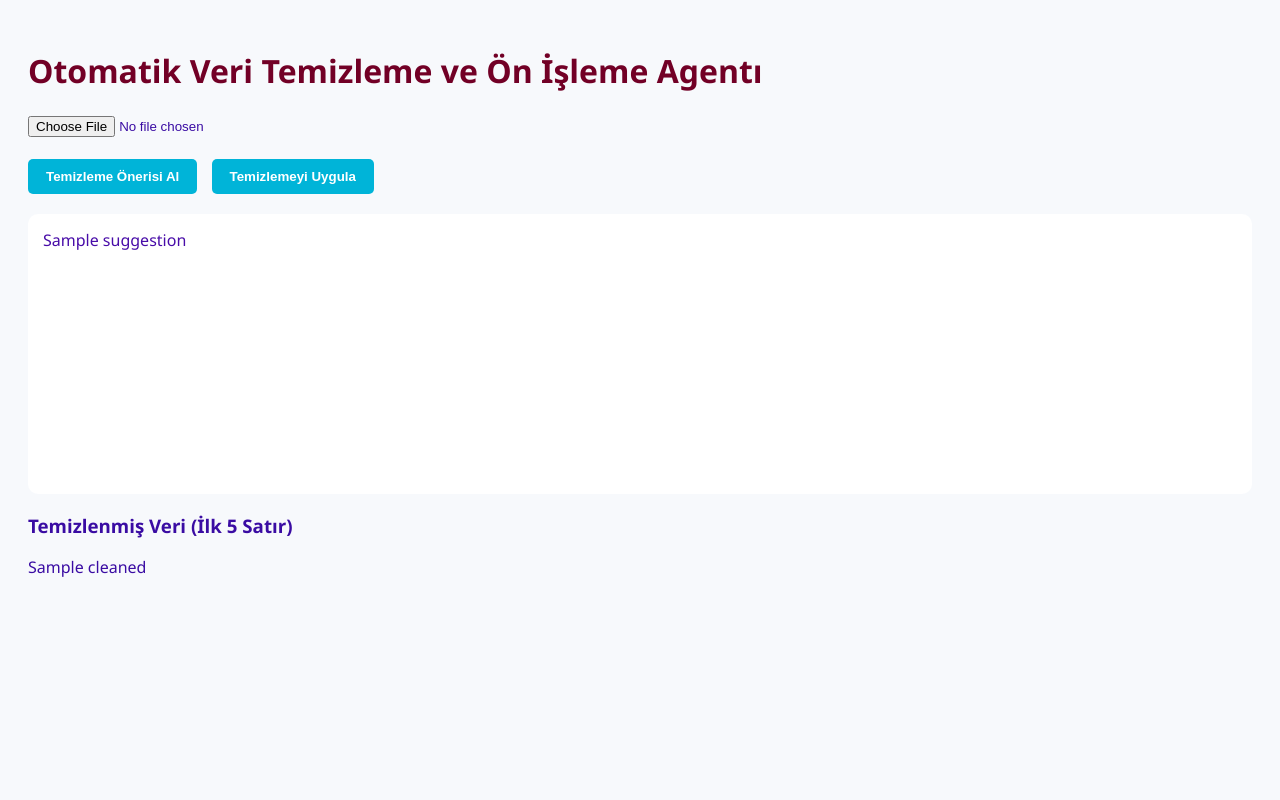
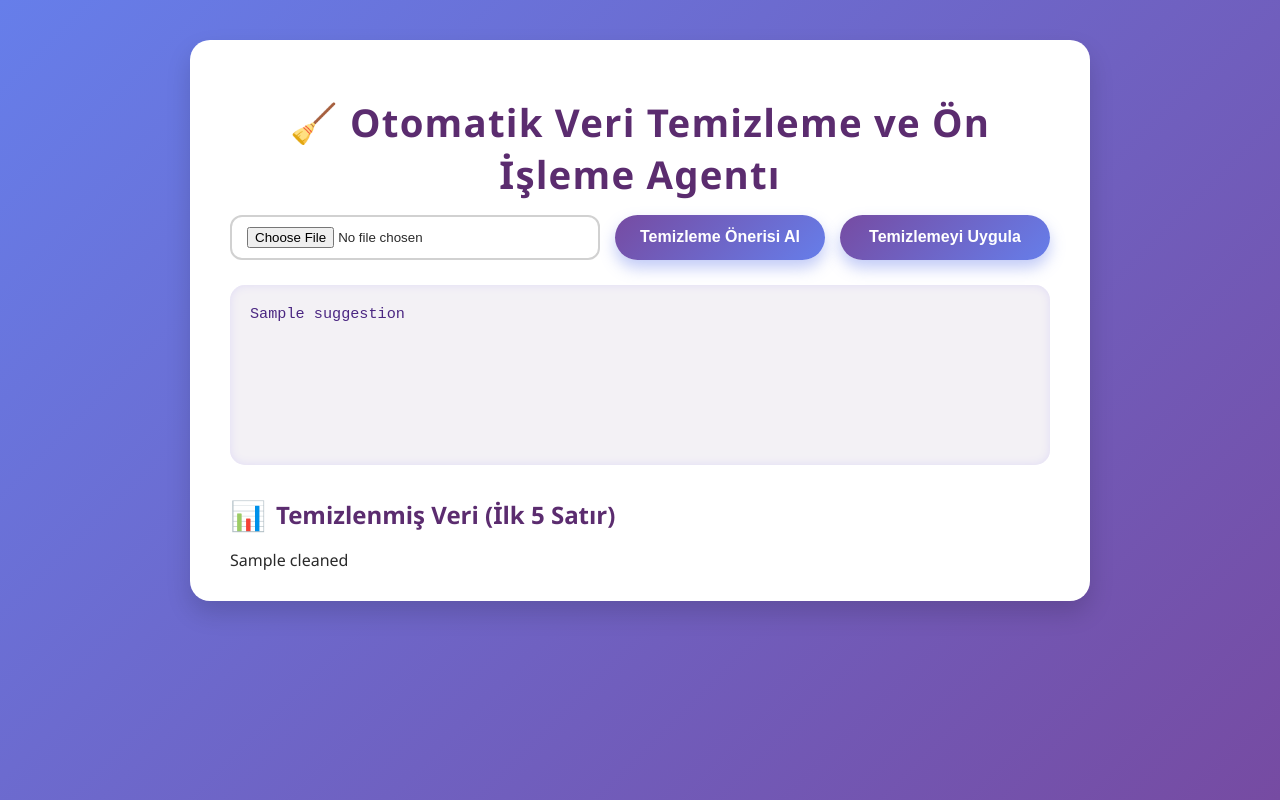
Before and after one commit to Rserhat01/data-cleaning-agent, a Flask app: template templates/index.html in a window 1280 px wide. Run offline with Flask 3, Linux system fonts and the light colour scheme; the template is opened without the code that fills it: most values are stand-ins (such as "Sample title", 1, 10 or a date in 2020).

Commit message:
Update index.html

```diff
--- a/templates/index.html
+++ b/templates/index.html
@@ -2,61 +2,198 @@
 <html lang="tr">
 <head>
 <meta charset="UTF-8" />
+<meta name="viewport" content="width=device-width, initial-scale=1" />
 <title>Otomatik Veri Temizleme Agentı</title>
 <style>
+    /* Genel sıfırlama ve font */
+    * {
+        box-sizing: border-box;
+    }
     body {
+        margin: 0;
         font-family: 'Segoe UI', Tahoma, Geneva, Verdana, sans-serif;
-            background: #f7f9fc;
-            color: #3a0ca3;
+        background: linear-gradient(135deg, #667eea 0%, #764ba2 100%);
+        color: #2a2a2a;
+        min-height: 100vh;
+        display: flex;
+        justify-content: center;
+        align-items: flex-start;
+        padding: 40px 20px;
+    }
+
+    /* Ana container */
+    .container {
+        background: #fff;
+        border-radius: 20px;
+        box-shadow: 0 12px 25px rgba(0,0,0,0.15);
+        padding: 30px 40px;
+        max-width: 900px;
+        width: 100%;
+        animation: fadeIn 1s ease forwards;
+    }
+
+    @keyframes fadeIn {
+        from {opacity: 0; transform: translateY(30px);}
+        to {opacity: 1; transform: translateY(0);}
+    }
+
+    /* Başlık */
+    h1 {
+        margin-bottom: 15px;
+        color: #5b2c6f;
+        font-weight: 700;
+        font-size: 2.4rem;
+        text-align: center;
+        letter-spacing: 1.2px;
+    }
+
+    /* Form */
+    form {
+        display: flex;
+        flex-wrap: wrap;
+        justify-content: center;
+        gap: 15px;
+        margin-bottom: 25px;
+    }
+
+    input[type="file"] {
+        flex: 1 1 300px;
+        padding: 10px 15px;
+        border-radius: 12px;
+        border: 2px solid #d1d1d1;
+        transition: border-color 0.3s ease;
+        cursor: pointer;
+    }
+
+    input[type="file"]:hover,
+    input[type="file"]:focus {
+        border-color: #764ba2;
+        outline: none;
+    }
+
+    /* Butonlar */
+    button {
+        flex: 1 1 140px;
+        background: linear-gradient(135deg, #764ba2, #667eea);
+        color: #fff;
+        border: none;
+        padding: 12px 20px;
+        border-radius: 50px;
+        font-weight: 700;
+        font-size: 1rem;
+        cursor: pointer;
+        box-shadow: 0 8px 15px rgba(102, 126, 234, 0.4);
+        transition: all 0.3s ease;
+        user-select: none;
+    }
+
+    button:hover {
+        background: linear-gradient(135deg, #5b2c6f, #4b2782);
+        box-shadow: 0 10px 20px rgba(75, 39, 130, 0.6);
+        transform: translateY(-2px);
+    }
+
+    /* Sonuç kutusu */
+    .result-box {
+        background: #f3f1f5;
+        border-radius: 15px;
         padding: 20px;
+        color: #4b2782;
+        font-family: 'Courier New', Courier, monospace;
+        font-size: 0.95rem;
+        min-height: 180px;
+        overflow-y: auto;
+        white-space: pre-wrap;
+        box-shadow: inset 0 0 10px #e0dbf5;
+        margin-bottom: 30px;
     }
-        h1 {
-            color: #720026;
+
+    /* Link buton (indir) */
+    .btn-download {
+        display: inline-block;
+        background: #764ba2;
+        color: #fff;
+        padding: 12px 25px;
+        border-radius: 50px;
+        font-weight: 600;
+        text-decoration: none;
+        box-shadow: 0 6px 12px rgba(118, 75, 162, 0.7);
+        transition: background 0.3s ease, box-shadow 0.3s ease;
+        margin-bottom: 30px;
     }
-        button {
-            background-color: #00b4d8;
-            border: none;
-            color: white;
-            padding: 10px 18px;
-            margin-right: 10px;
-            border-radius: 5px;
-            cursor: pointer;
-            font-weight: bold;
+
+    .btn-download:hover {
+        background: #5b2c6f;
+        box-shadow: 0 8px 20px rgba(91, 44, 111, 0.8);
     }
-        button:hover {
-            background-color: #0077b6;
-        }
-        .result-box {
-            background: white;
-            border-radius: 10px;
-            padding: 15px;
-            margin-top: 20px;
-            height: 250px;
-            overflow-y: auto;
-            color: #480ca8;
-            white-space: pre-wrap;
-        }
+
+    /* Tablo stili */
     table {
         width: 100%;
         border-collapse: collapse;
-            margin-top: 15px;
+        border-radius: 12px;
+        overflow: hidden;
+        box-shadow: 0 8px 20px rgba(118, 75, 162, 0.2);
+        margin-bottom: 10px;
     }
+
     th, td {
-            border: 1px solid #a3a3a3;
-            padding: 8px;
+        padding: 12px 18px;
         text-align: left;
+        font-size: 1rem;
     }
+
     th {
-            background-color: #720026;
-            color: white;
+        background: #764ba2;
+        color: #fff;
+        font-weight: 600;
+        letter-spacing: 0.05em;
     }
+
+    tr:nth-child(even) {
+        background: #f9f7fc;
+    }
+
+    /* Başlık ve ikon */
+    h3 {
+        color: #5b2c6f;
+        font-weight: 700;
+        font-size: 1.5rem;
+        display: flex;
+        align-items: center;
+        gap: 10px;
+        margin-bottom: 15px;
+        user-select: none;
+    }
+
+    h3 span {
+        font-size: 1.8rem;
+    }
+
+    /* Responsive */
+    @media (max-width: 600px) {
+        form {
+            flex-direction: column;
+            align-items: stretch;
+        }
+        button, input[type="file"] {
+            flex: 1 1 100%;
+        }
+        h1 {
+            font-size: 1.8rem;
+        }
+        h3 {
+            font-size: 1.3rem;
+        }
+    }
+
 </style>
 </head>
 <body>
-    <h1>Otomatik Veri Temizleme ve Ön İşleme Agentı</h1>
+<div class="container">
+    <h1>🧹 Otomatik Veri Temizleme ve Ön İşleme Agentı</h1>
     <form method="post" enctype="multipart/form-data">
         <input type="file" name="csv_file" accept=".csv" required />
-        <br /><br />
         <button type="submit" name="action" value="suggest">Temizleme Önerisi Al</button>
         <button type="submit" name="action" value="clean">Temizlemeyi Uygula</button>
     </form>
@@ -66,13 +203,13 @@
     {% endif %}
 
     {% if download_available %}
-    <a href="{{ url_for('download_file') }}" class="btn btn-primary">Temizlenmiş CSV'yi İndir</a>
+    <a href="{{ url_for('download_file') }}" class="btn-download">Temizlenmiş CSV'yi İndir</a>
     {% endif %}
 
-
     {% if cleaned %}
-    <h3>Temizlenmiş Veri (İlk 5 Satır)</h3>
+    <h3><span>📊</span> Temizlenmiş Veri (İlk 5 Satır)</h3>
     {{ cleaned | safe }}
     {% endif %}
+</div>
 </body>
 </html>
```
Lines whose indentation alone changed are shown as unchanged.
